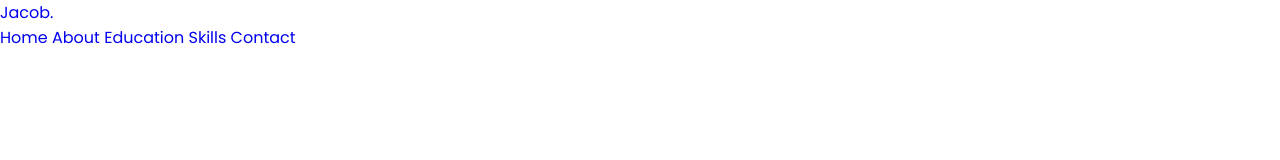
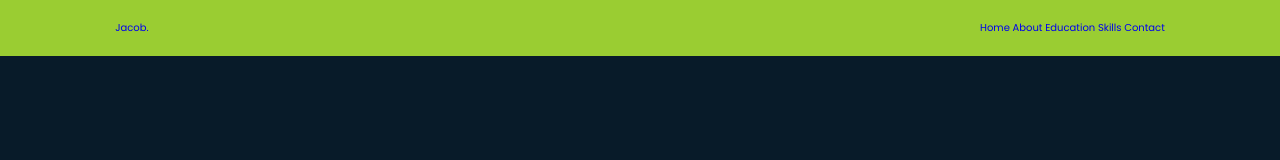
Before and after one commit to storiaca/front-layout, a plain HTML site: page responsive-portfolio/index.html in a window 1280 px wide. Drawn offline with Linux system fonts and the light colour scheme.

Commit message:
Header style

```diff
--- a/responsive-portfolio/css/style.css
+++ b/responsive-portfolio/css/style.css
@@ -14,12 +14,29 @@
 :root {
   --bg-color: #081b29;
   --second-bg-color: #112e42;
+  --text-color: #ededed;
+  --main-color: #00abf0;
 }
 
-html,
-body {
+html {
+  font-size: 62.5%;
   overflow-x: hidden;
 }
 
 body {
+  background: var(--bg-color);
+  color: var(--text-color);
 }
+
+.header {
+  position: fixed;
+  top: 0;
+  left: 0;
+  width: 100%;
+  padding: 2rem 9%;
+  background: yellowgreen;
+  display: flex;
+  justify-content: space-between;
+  align-items: center;
+  z-index: 100;
+}
```
